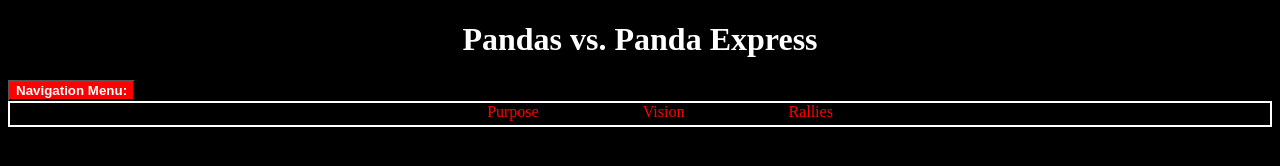
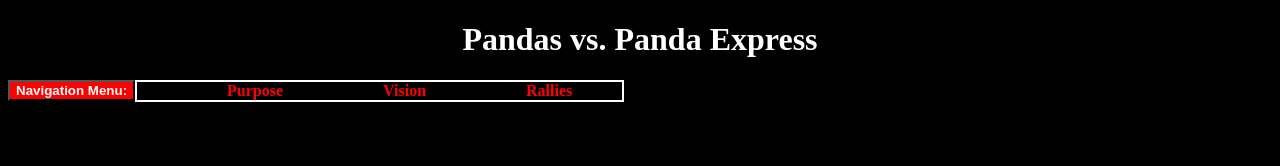
Before and after one commit to jscovern/causes_pandas_vs_pandaexpress, a plain HTML site: page index.html in a window 1280 px wide. Both pictures are taken after a click on the button "Navigation Menu:". Drawn offline with nearby package versions, Linux system fonts and the light colour scheme.

Commit message:
got the nav bar default hide then toggle to open working

```diff
--- a/assets/javascript/java.js
+++ b/assets/javascript/java.js
@@ -0,0 +1,9 @@
+$("#toggleContentOnClick").click(function() {
+	$("ul").slideToggle();
+	console.log("made it into the div");
+});
+
+
+// $('#toggle-content-onclick').click(function() {
+  // $('#some_paragraph').slideToggle();
+// });
--- a/assets/style/style.css
+++ b/assets/style/style.css
@@ -15,8 +15,8 @@
 }
 
 a{
-	display: inline-block;
-	float: left;
+	/*display: inline-block;*/
+	/*float: left;*/
 	margin: 0px 50px;
 }
 
@@ -25,17 +25,36 @@
 	background-color: red;
 	color: white;
 	font-weight: bold;
-	margin-right: 50px;
+	/*margin-right: 50px;*/
+	/*text-align: center;*/
+	display: block;
 }
 
 li{
 	list-style: none;
-	display: inline-block;
+	float: left;
 }
 
 ul{
 	border: 2px solid white;
-	text-align: center;
-	clear: left;
+	/*text-align: left;*/
+	/*text-align: center;*/
+	/*clear: left;*/
+	float: left;
 	/*border-bottom: 2px solid white;*/
+	font-weight: bold;
+	margin-top: 0px;
 }
+
+.defaultHidden{
+	display: none;
+}
+
+.navMenu{
+	/*overflow: hidden;*/
+	vertical-align: center;
+}
+
+#toggleContentOnClick{
+
+}
--- a/index.html
+++ b/index.html
@@ -6,13 +6,17 @@
 <body>
 	<h1 class="panda_header">Pandas vs. Panda Express</h1>
 
+	<div class="navMenu"  id="toggleContentOnClick">
 		<nav>
 			<button>Navigation Menu:</button>
-			<ul>
+				<ul class="defaultHidden">
 					<li><a>Purpose</a></li>
 					<li><a>Vision</a></li>
 					<li><a>Rallies</a></li>
 				</ul>
 		</nav>
-	<p>paragraph</p>
+	</div>
+
+	<script src="assets/javascript/jquery-2.1.4.js"></script>"
+	<script src="assets/javascript/java.js"></script>
 </body>
```
Lines whose indentation alone changed are shown as unchanged.
